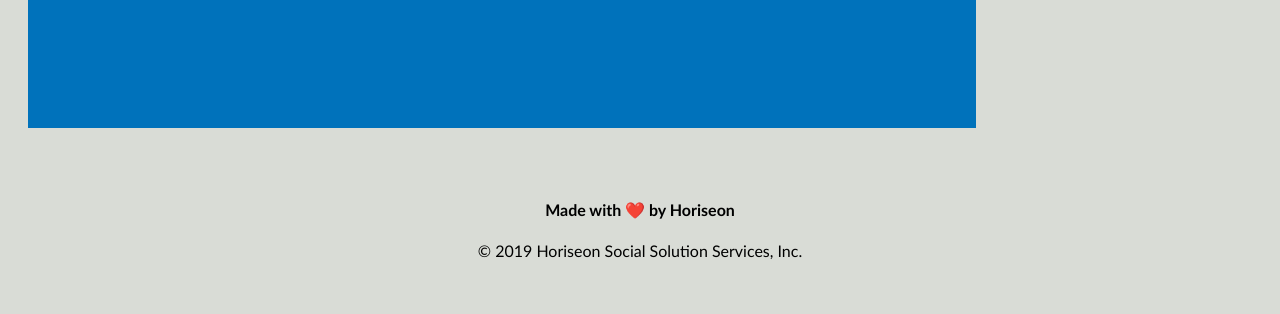
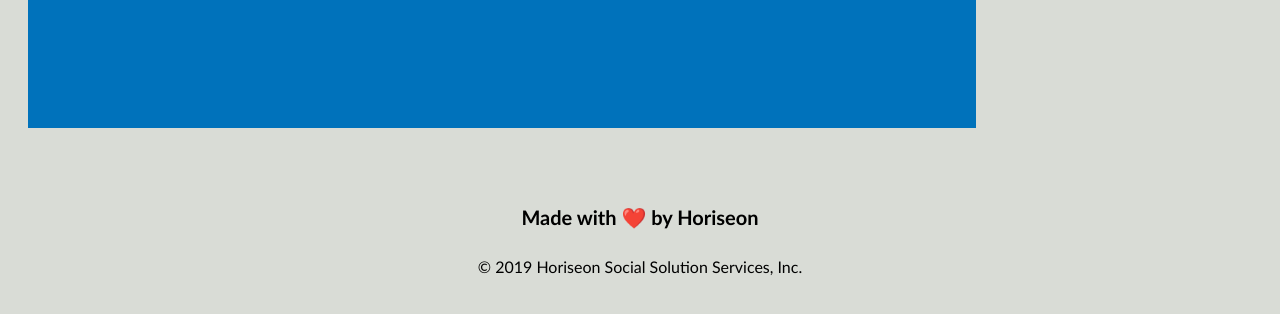
Before and after one commit to willdgray/01-Homework, a plain HTML site: page index.html in a window 1280 px wide. Shown: the part 2106-2420 px from the top of the page. Drawn offline with Linux system fonts and the light colour scheme.

Commit message:
Update style.css
added comments changed footer from h2 to h4

```diff
--- a/assets/css/style.css
+++ b/assets/css/style.css
@@ -1,4 +1,3 @@
-
 body {
     background-color: #d9dcd6;
 }
@@ -19,6 +18,7 @@ body {
     color: #d9dcd6;
 }
 
+/* I changed element from a div to a nav; lines 23, 31, and 35, so that my CSS will match my semantic HTML*/
 .header nav {
     padding-top: 15px;
     margin-right: 20px;
@@ -80,22 +80,26 @@ p {
     background-color: #2589bd;
 }
 
+/*I merged several independent benefits classes, into one all-benefits class, that possessed the same CSS attributes to condense my CSS*/
 .all-benefits {
     margin-bottom: 32px;
     color: #ffffff;
 }
 
+/*I merged several independent benefits h3 classes, into one all-benefits h3 class, that possessed the same CSS attributes to condense my CSS*/
 .all-benefits h3 {
     margin-bottom: 10px;
     text-align: center;
 }
 
+/*I merged several independent benefits img classes, into one all-benefits img class, that possessed the same CSS attributes to condense my CSS*/
 .all-benefits img {
     display: block;
     margin: 10px auto;
     max-width: 150px;
 }
 
+/*I merged several independent contents classes, into one all-contents class, that possessed the same CSS attributes to condense my CSS*/
 .all-contents {
     margin-bottom: 20px;
     padding: 50px;
@@ -105,10 +109,12 @@ p {
     color: #ffffff;
 }
 
+/*I merged several independent contents img classes, into one all-contents img class, that possessed the same CSS attributes to condense my CSS*/
 .all-contents img {
     max-height: 200px;
 }
 
+/*I merged several independent contents h2 classes, into one all-contents h2 class, that possessed the same CSS attributes to condense my CSS*/
 .all-contents h2 {
     margin-bottom: 20px;
     font-size: 36px;
@@ -121,6 +127,6 @@ footer {
     text-align: center;
 }
 
-footer h2 {
+footer h4 {
     font-size: 20px;
 }
```
